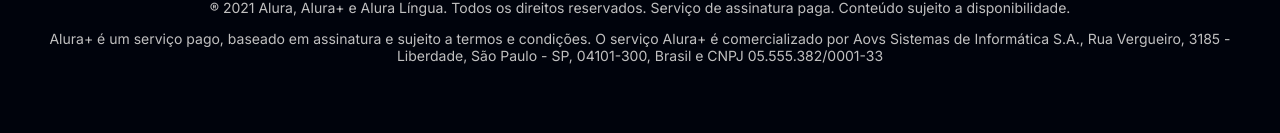
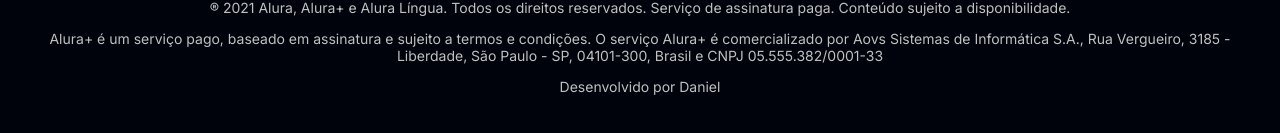
Before and after one commit to danielmelzif/alura-plus, a plain HTML site: page index.html in a window 1280 px wide. Shown: the part 3745-3878 px from the top of the page. Drawn offline with Linux system fonts and the light colour scheme.

Commit message:
alterando o footer

```diff
--- a/index.html
+++ b/index.html
@@ -83,6 +83,7 @@
         </ul>
         <p class="rodape__texto">® 2021 Alura, Alura+ e Alura Língua. Todos os direitos reservados. Serviço de assinatura paga. Conteúdo sujeito a disponibilidade.</p>
         <p class="rodape__texto">Alura+ é um serviço pago, baseado em assinatura e sujeito a termos e condições. O serviço Alura+ é comercializado por Aovs Sistemas de Informática S.A., Rua Vergueiro, 3185 - Liberdade, São Paulo - SP, 04101-300, Brasil e CNPJ 05.555.382/0001-33</p>
+        <p class="rodape__texto">Desenvolvido por Daniel</p>
     </footer>
 </body>
 </html>
```
